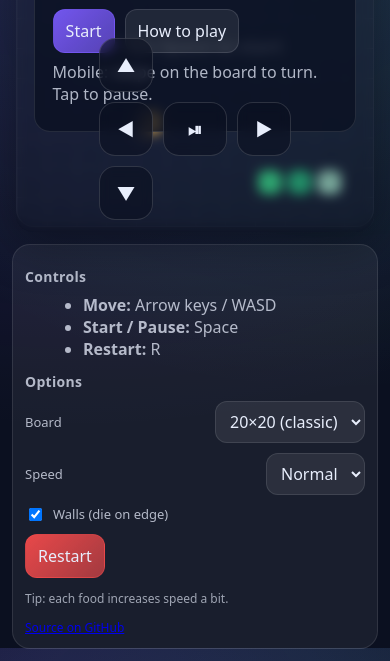
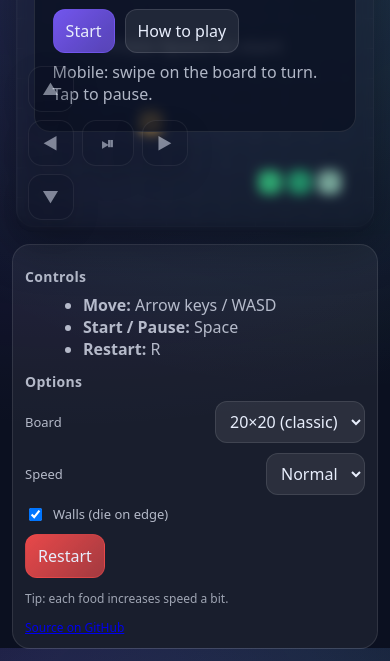
Before and after one commit to galyassist-bot/snake-game, a plain HTML site: page index.html in a window 390 px wide. Shown: the part 196-857 px from the top of the page. Drawn offline with Linux system fonts and the light colour scheme.

Commit message:
Refine mobile controls UI (smaller, bottom-left, less intrusive)

```diff
--- a/style.css
+++ b/style.css
@@ -80,44 +80,53 @@ canvas{
 /* Mobile D-pad (shown on small screens) */
 .mobile-controls{
   position: absolute;
-  left: 50%;
-  bottom: 12px;
-  transform: translateX(-50%);
+  left: 12px;
+  bottom: calc(12px + env(safe-area-inset-bottom));
+  transform: none;
   display: none;
-  gap: 10px;
+  gap: 8px;
   align-items: center;
   justify-content: center;
   z-index: 3;
   user-select: none;
   -webkit-user-select: none;
+  opacity: 0.55;
+}
+
+/* Fade in controls when user interacts */
+.board-wrap:active .mobile-controls,
+.mobile-controls:active,
+.mobile-controls:focus-within{
+  opacity: 0.95;
 }
 
 .mobile-controls .mc-row{
   display: flex;
-  gap: 10px;
+  gap: 8px;
   align-items: center;
 }
 
 .mc-btn{
-  width: 54px;
-  height: 54px;
-  border-radius: 16px;
-  border: 1px solid rgba(255,255,255,0.14);
-  background: rgba(11,16,32,0.60);
-  color: var(--text);
+  width: 46px;
+  height: 46px;
+  border-radius: 14px;
+  border: 1px solid rgba(255,255,255,0.12);
+  background: rgba(11,16,32,0.42);
+  color: rgba(232,238,252,0.92);
   font-weight: 800;
-  font-size: 18px;
-  backdrop-filter: blur(6px);
-  -webkit-backdrop-filter: blur(6px);
+  font-size: 16px;
+  backdrop-filter: blur(8px);
+  -webkit-backdrop-filter: blur(8px);
+  box-shadow: 0 10px 30px rgba(0,0,0,0.22);
 }
 
 .mc-btn:active{
   transform: translateY(1px);
-  filter: brightness(1.12);
+  filter: brightness(1.20);
 }
 
 .mc-center{
-  width: 64px;
+  width: 52px;
 }
 
 .panel{
@@ -227,7 +236,7 @@ kbd{
   .main{ padding: 0 12px 12px; gap: 12px; }
   .panel{ padding: 12px; }
   .mobile-controls{ display: grid; grid-template-rows: auto auto auto; }
-  .overlay{ padding-bottom: calc(90px + env(safe-area-inset-bottom)); } /* keep overlay buttons above d-pad */
+  .overlay{ padding-bottom: calc(90px + env(safe-area-inset-bottom)); } /* keep overlay buttons above controls */
 }
 
 @media (max-height: 520px){
```
